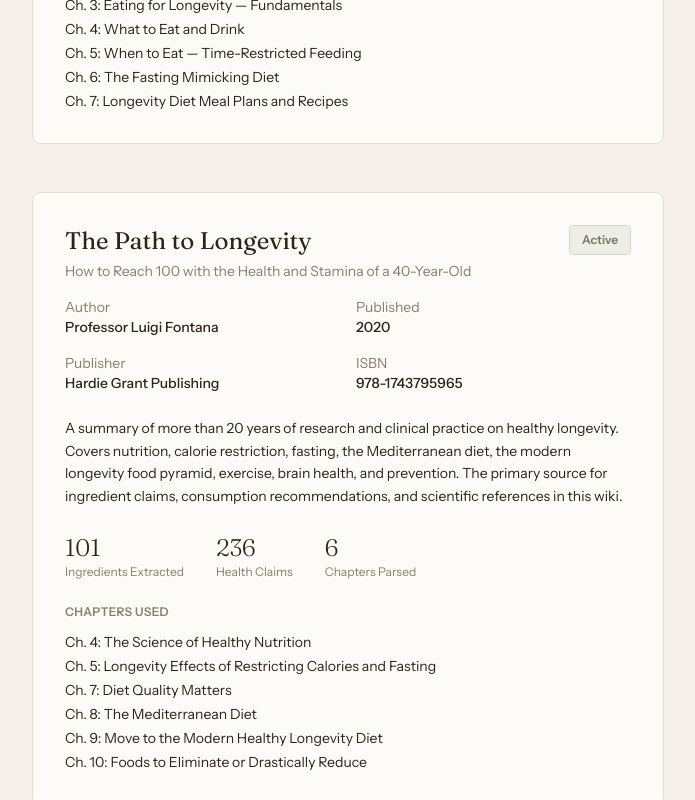
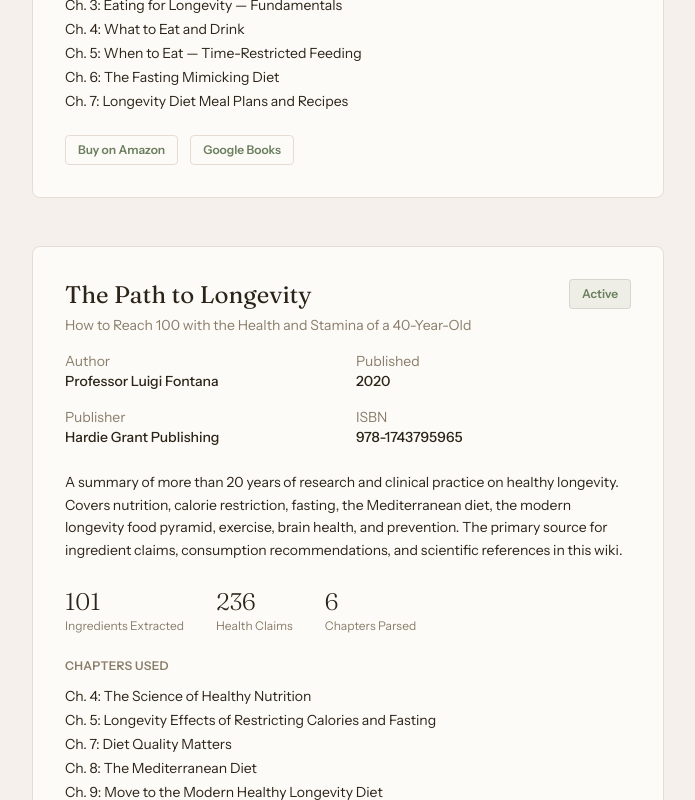
Before and after one commit to manuelbenitez/my-longevity-wiki, a Next.js app: page /en/sources/ in a window 1280 px wide. Shown: the part 820-1620 px from the top of the page, without its empty margins (292-987 px from the left). Built offline with nearby package versions, Linux system fonts and the light colour scheme; no server answers.

Commit message:
feat(sources): add Amazon and Google Books buy links for both source books

```diff
--- a/src/app/[locale]/sources/page.tsx
+++ b/src/app/[locale]/sources/page.tsx
@@ -31,6 +31,8 @@
     year: 2018,
     publisher: "Avery / Penguin Random House",
     isbn: "978-0525534075",
+    amazonUrl: "https://www.amazon.com/dp/0525534075",
+    googleBooksUrl: "https://books.google.com/books?isbn=9780525534075",
     description:
       "Dr. Longo's evidence-based Longevity Diet program, developed from decades of research on fasting, stem cell activation, and the eating patterns of the world's longest-lived populations. Covers the five longevity pillars, the Fasting Mimicking Diet, and practical meal plans grounded in Mediterranean and Okinawan traditions.",
     chapters_used: [
@@ -52,6 +54,8 @@
     year: 2020,
     publisher: "Hardie Grant Publishing",
     isbn: "978-1743795965",
+    amazonUrl: "https://www.amazon.com/dp/1743795963",
+    googleBooksUrl: "https://books.google.com/books?isbn=9781743795965",
     description:
       "A summary of more than 20 years of research and clinical practice on healthy longevity. Covers nutrition, calorie restriction, fasting, the Mediterranean diet, the modern longevity food pyramid, exercise, brain health, and prevention. The primary source for ingredient claims, consumption recommendations, and scientific references in this wiki.",
     chapters_used: [
@@ -160,7 +164,7 @@
                 </div>
               </div>
 
-              <div>
+              <div className="mb-6">
                 <p className="text-xs font-semibold text-muted uppercase tracking-wide mb-3">
                   Chapters Used
                 </p>
@@ -171,6 +175,25 @@
                     </p>
                   ))}
                 </div>
+              </div>
+
+              <div className="flex gap-3">
+                <a
+                  href={source.amazonUrl}
+                  target="_blank"
+                  rel="noopener noreferrer"
+                  className="inline-flex items-center gap-1.5 text-xs font-semibold border border-border rounded px-3 py-1.5 hover:border-accent hover:text-accent transition-colors"
+                >
+                  Buy on Amazon
+                </a>
+                <a
+                  href={source.googleBooksUrl}
+                  target="_blank"
+                  rel="noopener noreferrer"
+                  className="inline-flex items-center gap-1.5 text-xs font-semibold border border-border rounded px-3 py-1.5 hover:border-accent hover:text-accent transition-colors"
+                >
+                  Google Books
+                </a>
               </div>
             </div>
           ))}
```
